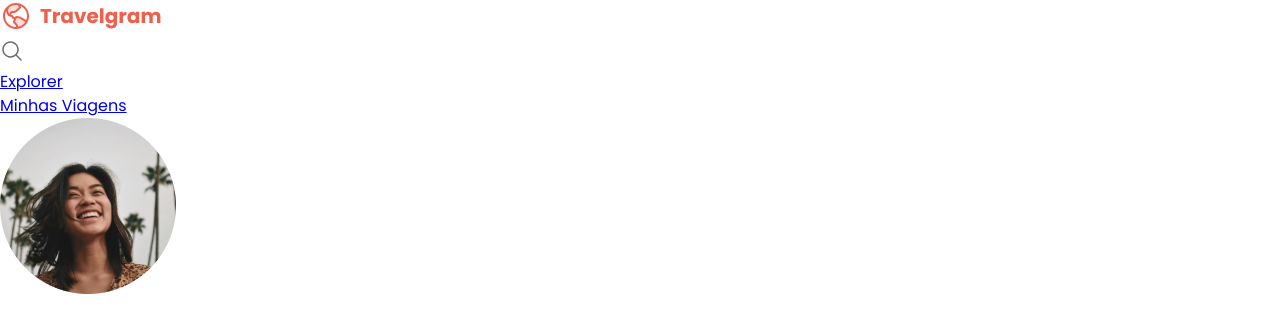
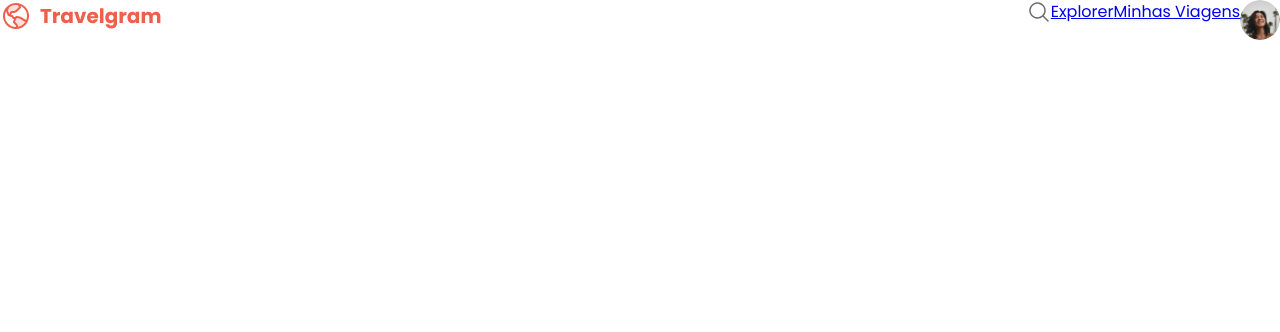
Before and after one commit to LeooCoelhoow/Projeto-Travelgram-Rocketseat, a plain HTML site: page index.html in a window 1280 px wide. Drawn offline with Linux system fonts and the light colour scheme.

Commit message:
nav no css

```diff
--- a/styles/index.css
+++ b/styles/index.css
@@ -1 +1,2 @@
 @import url(global.css);
+@import url(nav.css);
--- /dev/null
+++ b/styles/nav.css
@@ -0,0 +1,16 @@
+nav {
+  display: flex;
+  justify-content: space-between; /* espaço entre */
+}
+
+nav ul {
+  list-style: none; /* para tirar o ponto de lista, dot, ponto, enfim */
+  display: flex;
+}
+
+nav ul li:last-child img {
+  width: 40px;
+  height: 40px;
+  object-fit: cover; /* para caso a imagem não está na proporção legal */
+  border-radius: 50%; /* para deixar borda redonda, nesse caso a ft fica redonda */
+}
```
